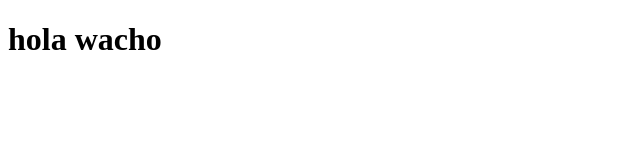
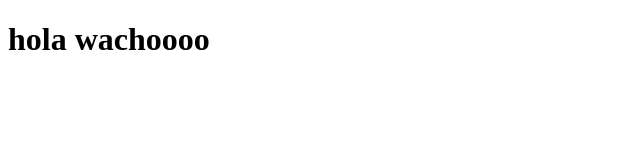
Before and after one commit to AgusWegg/coursera-test, a plain HTML site: page site/index.html in a window 1280 px wide. Shown: the full height of the page, 0-640 px from the left. Drawn offline with Linux system fonts and the light colour scheme.

Commit message:
Update index.html

```diff
--- a/site/index.html
+++ b/site/index.html
@@ -6,6 +6,6 @@
     <title>Hola wacho</title>
 </head>
 <body>
-    <h1> hola wacho</h1>
+    <h1> hola wachoooo</h1>
 </body>
 </html>
```
